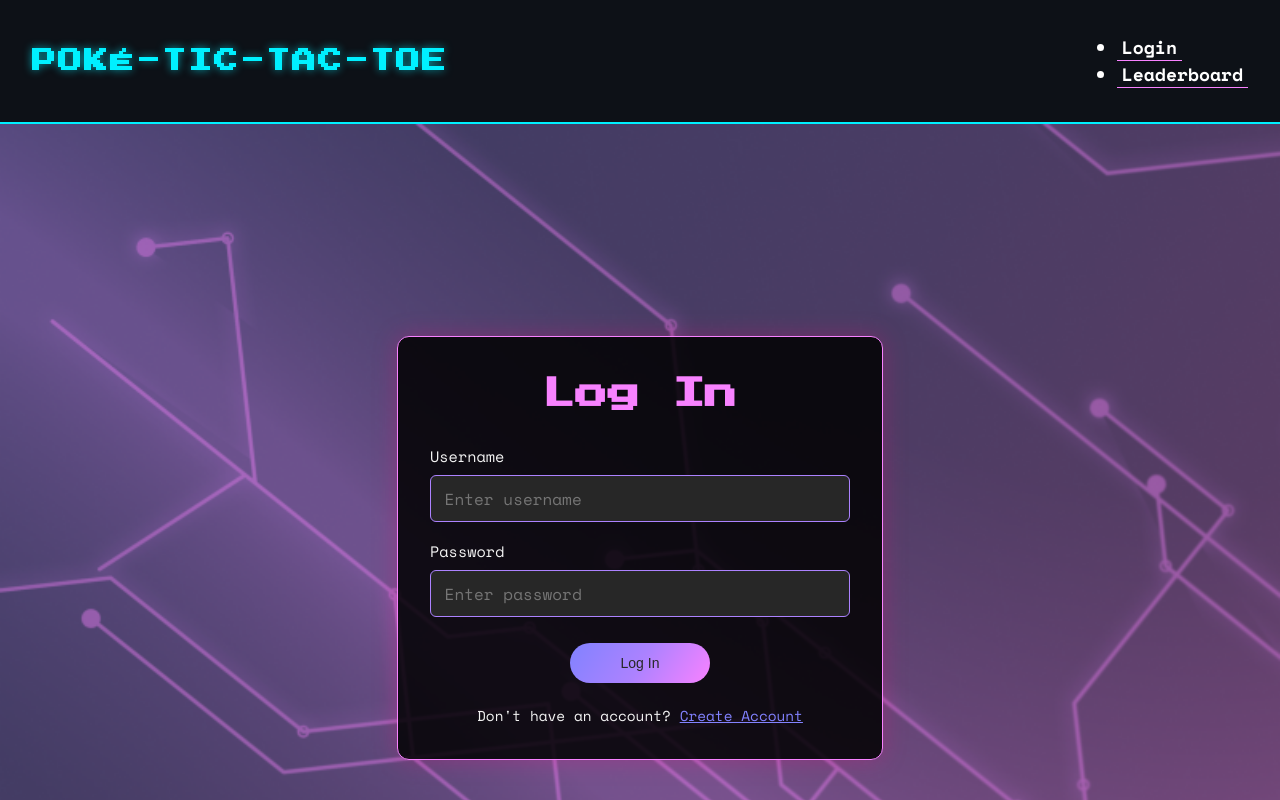
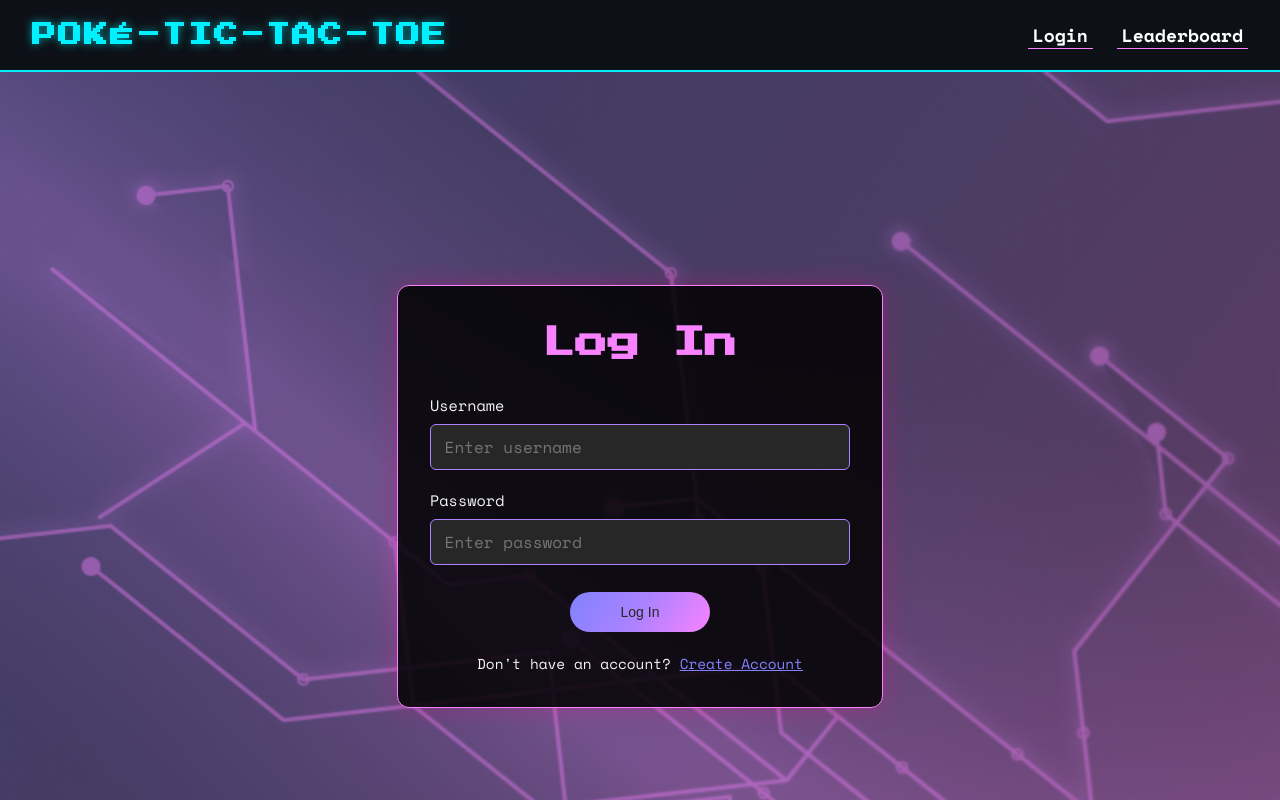
Before and after one commit to carolina-j-sall/tic-tac, a React (Vite) app in the folder tic-tac-app/: page / in a window 1280 px wide. Shown: the top 800 px of the page. Built offline with nearby package versions, Linux system fonts and the light colour scheme.

Commit message:
Styled navigation links in header

```diff
--- a/tic-tac-app/src/Components/Header.css
+++ b/tic-tac-app/src/Components/Header.css
@@ -76,3 +76,17 @@
     }
   }
 }
+
+.nav-links ul {
+  list-style: none;
+  display: flex;
+  gap: 1.5rem;
+  margin: 0;
+  padding: 0;
+  align-items: center;
+}
+
+.nav-links li {
+  margin: 0;
+  padding: 0;
+}
```
